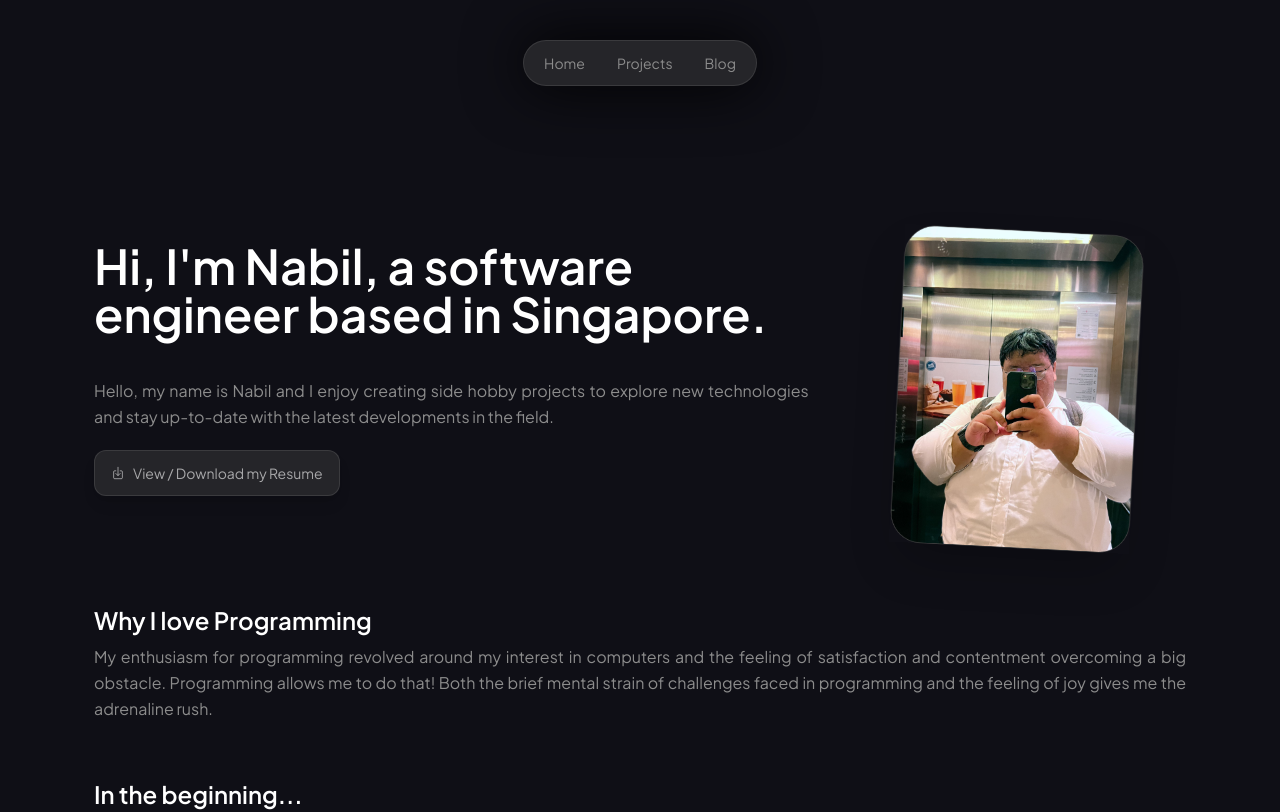
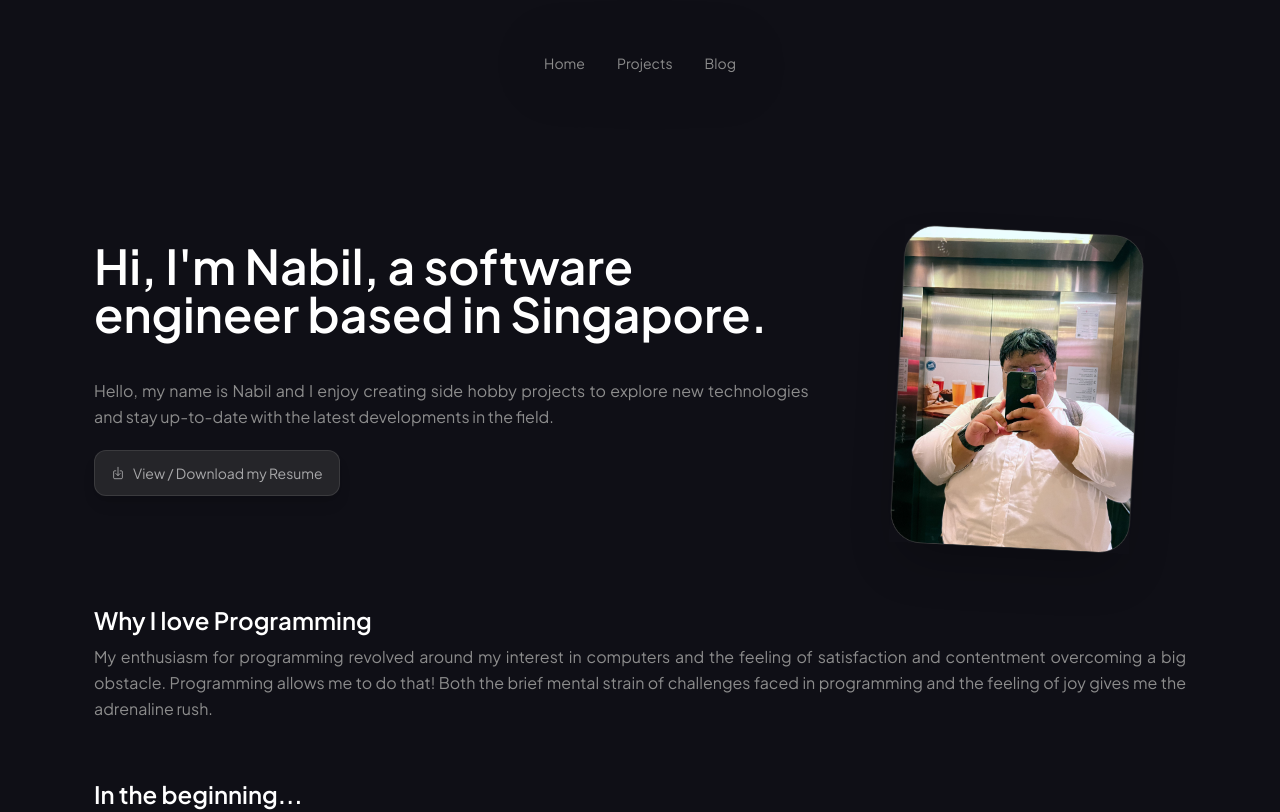
Before and after one commit to nabilridhwan/portfolio, a Next.js app: page /about in a window 1280 px wide. Shown: the top 812 px of the page. Built offline with nearby package versions, Linux system fonts and the light colour scheme.

Commit message:
feat: add sticky navbar

```diff
--- a/app/layout.tsx
+++ b/app/layout.tsx
@@ -52,7 +52,7 @@ export default function RootLayout({
 		<html lang="en" className={plusJakarta.variable}>
 			<body>
 				<Providers>
-					<div className="flex items-center justify-center w-full mt-10">
+					<div className="sticky top-4 z-999 flex items-center justify-center w-full mt-10">
 						<NavigationBar />
 					</div>
 					{children}
--- a/components/NavigationBar.tsx
+++ b/components/NavigationBar.tsx
@@ -4,7 +4,7 @@ import classNames from 'classnames';
 import { motion } from 'framer-motion';
 import Link from 'next/link';
 import { usePathname } from 'next/navigation';
-import { ReactNode } from 'react';
+import { ReactNode, useEffect, useState} from 'react';
 
 interface NavbarLink {
 	icon?: ReactNode;
@@ -40,8 +40,25 @@ const navbarItems: NavbarLink[] = [
 const NavigationBar = () => {
 	const pathname = usePathname();
 
+	const [isScrolled, setIsScrolled] = useState(false);
+
+	useEffect(() => {
+		const handleScroll = () => {
+			if (window.scrollY > 50) {
+				setIsScrolled(true);
+			} else {
+				setIsScrolled(false);
+			}
+		};
+
+		window.addEventListener('scroll', handleScroll);
+		return () => window.removeEventListener('scroll', handleScroll);
+	}, []);
+
 	return (
-		<nav className="bg-primarylight w-fit p-5 py-0 drop-shadow-[0px_0px_30px_rgba(0,0,0,1)] rounded-full border border-muted/20 text-sm overflow-hidden z-100">
+		<nav className={classNames("transition-all duration-300 border border-muted/0 w-fit p-5 py-0 drop-shadow-[0px_0px_30px_rgba(0,0,0,1)] rounded-full text-sm overflow-hidden z-100", {
+			"bg-primarylight border-muted/20": isScrolled
+		})}>
 			<ul className="flex gap-8">
 				{navbarItems.map((item, index) => (
 					<li key={index} className=" text-muted py-3 hover:text-white transition-all relative">
```
